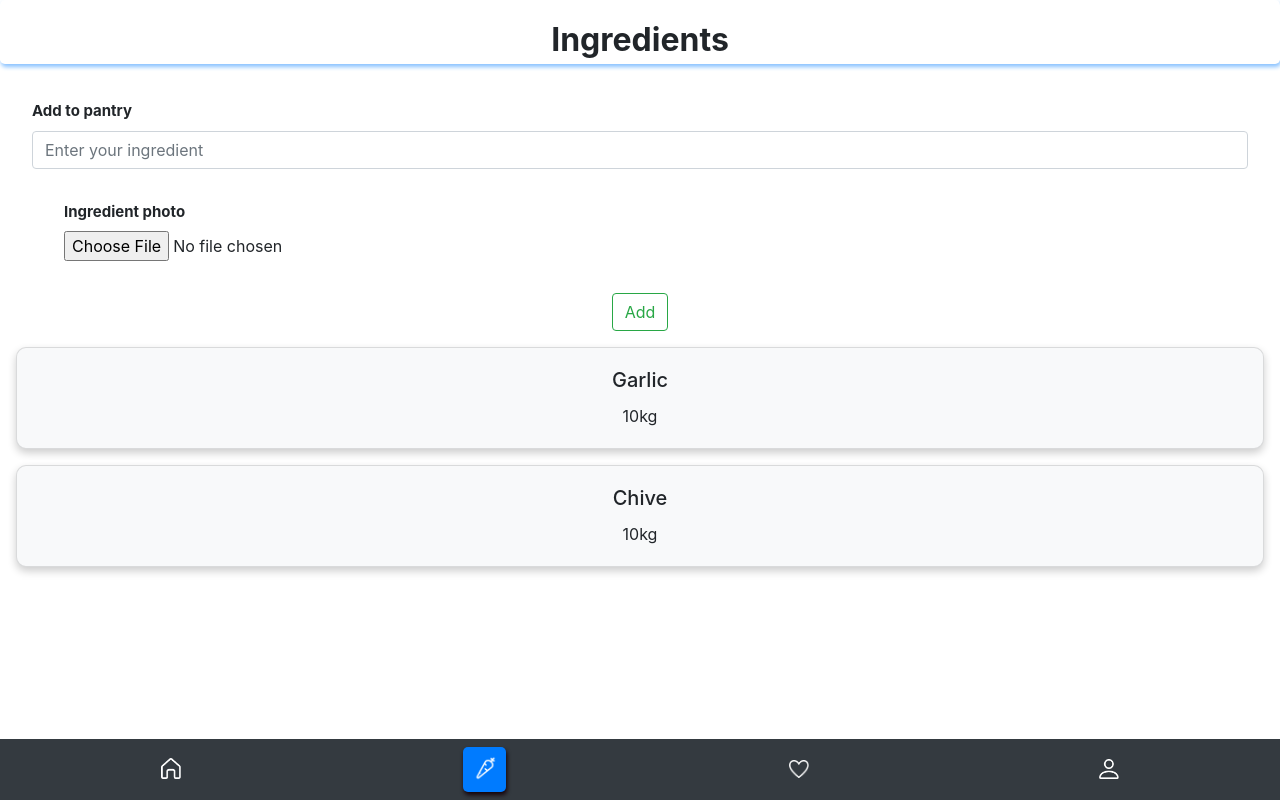
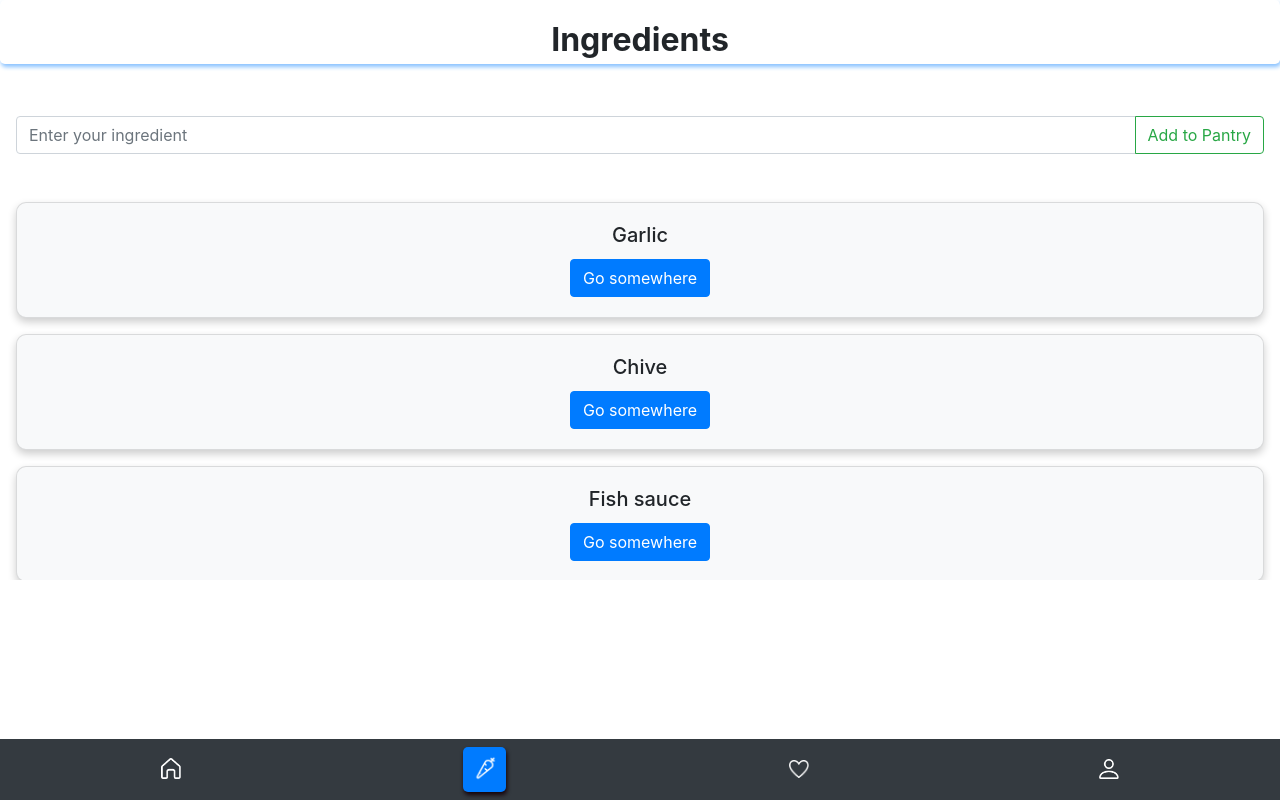
Before and after one commit to bao153/fidea, a React (Create React App) app: page /ingredients in a window 1280 px wide. Built offline with nearby package versions, Linux system fonts and the light colour scheme.

Commit message:
modify pantry button

```diff
--- /dev/null
+++ b/src/components/lib/IngredientCard/IngredientCard.css
@@ -0,0 +1,14 @@
+.card {
+  border-radius: 10px;
+  box-shadow: 0 4px 8px 0 rgba(0,0,0,0.2);
+  margin: 1rem;
+}
+
+.card-body {
+  transition: all 0.5s;
+}
+
+.card-body:hover {
+  box-shadow: 0 4px 20px 0 rgba(0,0,0,0.2);
+  border-radius: 0.5rem;
+}
--- a/src/components/lib/CustomCard/CustomCard.js
+++ b/src/components/lib/IngredientCard/IngredientCard.js
@@ -1,20 +1,21 @@
 import React from 'react';
 import Card from 'react-bootstrap/Card';
 import Button from 'react-bootstrap/Button';
-import './CustomCard.css';
 
-const CustomCard = (props) => {
+import './IngredientCard.css';
+
+const IngredientCard = (props) => {
   return (
     <Card
       bg={props.variant ? props.variant.toLowerCase() : null}
     >
     <Card.Body>
       <Card.Title>{props.title}</Card.Title>
-      <Card.Text>{props.text}</Card.Text>
-      {props.image && <Button className="recipe-btn" variant="primary"><img src={props.image} /></Button>}
+      {/*<Card.Text>{props.text}</Card.Text>*/}
+      <Button variant="primary">Go somewhere</Button>
     </Card.Body>
   </Card>
   )
 }
 
-export default CustomCard;
+export default IngredientCard;
--- a/src/components/lib/CustomCard/CustomCard.css
+++ b/src/components/lib/RecipeCard/RecipeCard.css
@@ -29,3 +29,8 @@
   border-radius: 0.5rem;
   max-width: 70%;
 }
+
+a, a:hover, a:visited, a:active {
+  color: inherit;
+  text-decoration: none;
+ }
--- /dev/null
+++ b/src/components/lib/RecipeCard/RecipeCard.js
@@ -0,0 +1,23 @@
+import React, { useState } from 'react';
+import { NavLink } from 'react-router-dom';
+import Card from 'react-bootstrap/Card';
+import Button from 'react-bootstrap/Button';
+
+import './RecipeCard.css';
+
+
+const RecipeCard = (props) => {
+  return (
+    <Card>
+      <Card.Link as={NavLink} to={'/recipe/' + props.id}>
+        <Card.Body>
+          <Card.Title>{props.title}</Card.Title>
+          <Card.Text>{props.text}</Card.Text>
+            {props.image &&<Button className="recipe-btn" variant="primary"><img src={props.image} /></Button>}
+        </Card.Body>
+      </Card.Link>
+    </Card>
+  )
+}
+
+export default RecipeCard;
--- a/src/components/pages/Home/Home.js
+++ b/src/components/pages/Home/Home.js
@@ -4,9 +4,8 @@ import "./Home.css";
 
 import CustomNavbar from '../../lib/CustomNavbar/CustomNavbar';
 import CustomJumbotron from '../../lib/CustomJumbotron/CustomJumbotron';
-import CustomCard from '../../lib/CustomCard/CustomCard';
-//import Card from 'react-bootstrap/Card';
-//import Button from 'react-bootstrap/Button';
+import RecipeCard from '../../lib/RecipeCard/RecipeCard';
+
 
 const Home = (props) => {
   const [ recipesData, setRecipesData ] = useState([]);
@@ -25,6 +24,7 @@ const Home = (props) => {
     }
     )
       .then((response) => {
+        console.log(response);
         return response.json();
       })
       .then((myJson) => {
@@ -40,7 +40,7 @@ const Home = (props) => {
         <div className="recipe-cards">
           {
             recipesData && recipesData.map((recipe, idx)=> {
-              return <CustomCard key={idx} image={recipe.image} title={recipe.name} text={recipe.cook_time}/>
+              return <RecipeCard key={idx} id={idx} image={recipe.image} title={recipe.name} text={recipe.cook_time}/>
             })
           }
         </div>
--- a/src/components/pages/Ingredients/Ingredients.css
+++ b/src/components/pages/Ingredients/Ingredients.css
@@ -3,7 +3,7 @@
 }
 
 .form-group {
-  margin: 2rem;
+  margin: 2rem 0.5rem;
 }
 
 .form-file {
@@ -15,5 +15,10 @@
   flex-wrap: wrap;
   flex-direction: row;
   height: 32rem;
-  overflow: auto;
+  overflow-y: auto;
+  overflow-x: hidden;
 }
+
+.input-group {
+  width: auto;
+}
--- a/src/components/pages/Ingredients/Ingredients.js
+++ b/src/components/pages/Ingredients/Ingredients.js
@@ -1,12 +1,14 @@
 import React from 'react';
 import Form from 'react-bootstrap/Form';
-import Card from 'react-bootstrap/Card';
+import InputGroup from 'react-bootstrap/InputGroup';
+import FormControl from 'react-bootstrap/FormControl';
+import Col from 'react-bootstrap/Col';
 import Button from 'react-bootstrap/Button';
 
 import "./Ingredients.css";
 import CustomJumbotron from '../../lib/CustomJumbotron/CustomJumbotron';
 import CustomNavbar from '../../lib/CustomNavbar/CustomNavbar';
-import CustomCard from '../../lib/CustomCard/CustomCard';
+import IngredientCard from '../../lib/IngredientCard/IngredientCard';
 
 const Ingredients = (props) => {
   const ingredientCards = [
@@ -31,29 +33,61 @@ const Ingredients = (props) => {
       amount: '10kg'
     }
   ].map((ingredient, idx) =>
-    <CustomCard
+    <IngredientCard
+      key={idx}
       variant="light"
       title={ingredient.item}
-      text={ingredient.amount} />
+    />
     );
+
+    const handleAdd = (e) => {
+      e.preventDefault();
+      const input = document.getElementById("ingredient-to-add");
+      const ingredientAdded = input.value;
+      ingredientCards.push({item: ingredientAdded, amount: '20kg'});
+      console.log(ingredientCards);
+      document.getElementById("ingredient-to-add").value = "";
+    }
+
+    const handleEnter = (e) => {
+      if (e.key === "Enter") {
+        handleAdd(e);
+      }
+    }
 
   return (
     <div className="Ingredients">
       <CustomJumbotron text="Ingredients" />
-      <div className='ingredients-container'>
-        <Form>
-          <Form.Group className="ingredient-input" controlId="ingredientInput">
-            <Form.Label className="mr-auto">Add to pantry</Form.Label>
-            <Form.Control  type="input" placeholder="Enter your ingredient" />
-          </Form.Group>
+      <div className="ingredients-container">
+      <InputGroup className="mt-5 mb-5 mx-3">
+        <FormControl
+          type="text"
+          onKeyPress={handleEnter}
+          id="ingredient-to-add"
+          placeholder="Enter your ingredient"
+        />
+        <InputGroup.Append>
+          <Button onClick={handleAdd} variant="outline-success">Add to Pantry</Button>
+        </InputGroup.Append>
+      </InputGroup>
+        {/*<Form>
+          <Form.Row className="align-items-center">
+            <Col xs="auto">
+              <Form.Group className="ingredient-input" controlId="ingredientInput">
+                <Form.Control  type="input" placeholder="Enter your ingredient" />
+              </Form.Group>
+            </Col>
+            <Col xs="auto">
+              <Button className="ingredient-add-btn" variant="outline-success" type="submit">
+                Add To Pantry
+              </Button>
+            </Col>
+          </Form.Row>
           <Form.Group>
             <Form.File id="ingredientPhoto" label="Ingredient photo" />
           </Form.Group>
-        </Form>
+        </Form>*/}
 
-        <Button variant="outline-success" type="submit">
-          Add
-        </Button>
 
         <div className="ingredient-cards">
           {ingredientCards}
```
